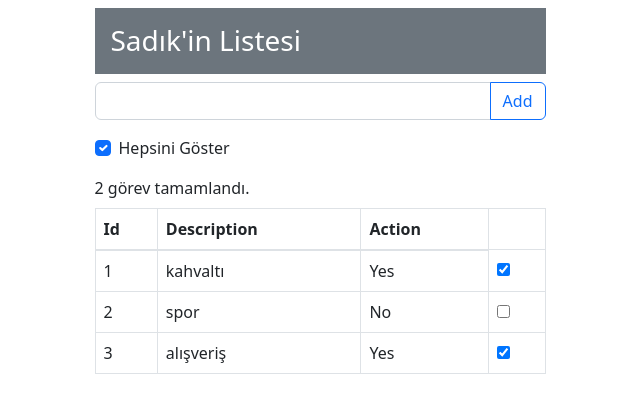
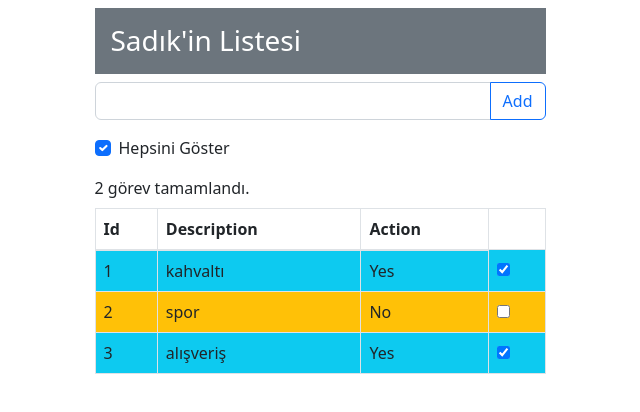
Before and after one commit to furkanbyz/todoApp, an Angular app: page / in a window 1280 px wide. Shown: the top 412 px of the page, without its empty margins (320-960 px from the left). Built offline with nearby package versions, Linux system fonts and the light colour scheme.

Commit message:
Commit
Commit

```diff
--- a/src/app/todo/todo.component.html
+++ b/src/app/todo/todo.component.html
@@ -39,7 +39,8 @@
           </thead>
           <!-- NGFOR -->
           <tbody>
-            <tr *ngFor="let item of getItems() ; let i = index;">
+            <tr *ngFor="let item of getItems() ; let i = index;" [class.bg-info]="item.action" [class.bg-warning]="!item.action">
+              <!--yukarıdaki class yapısı bu şekilde de kurulabilirdi  [class]="{ 'bg-info' : item.action , 'bg-warning' : !item.action} " -->
               <td>{{i+1}}</td>
               <td>{{item.description}}</td>
               <td>
```
